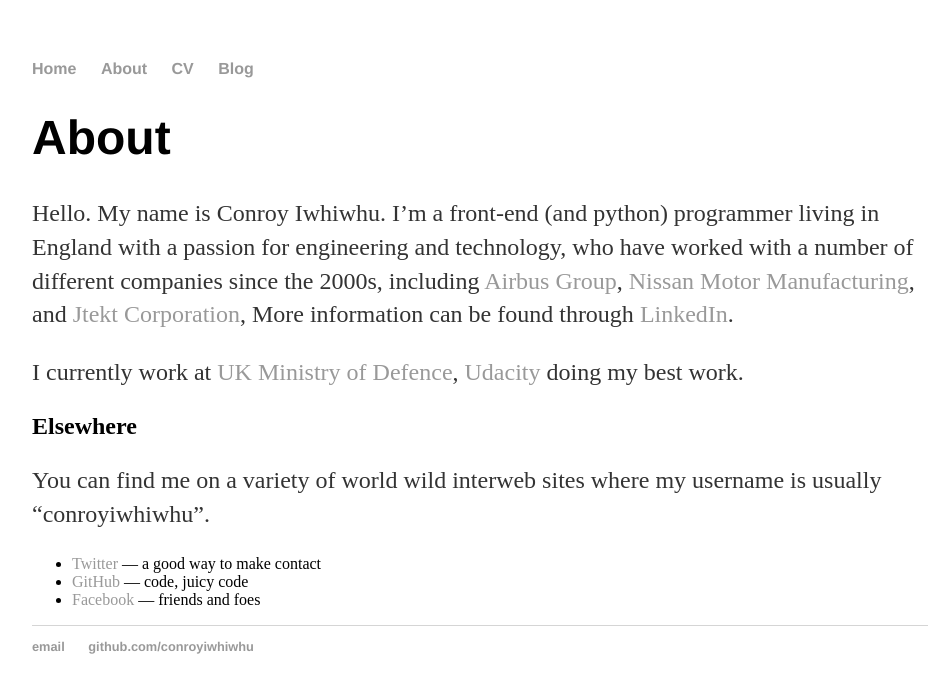
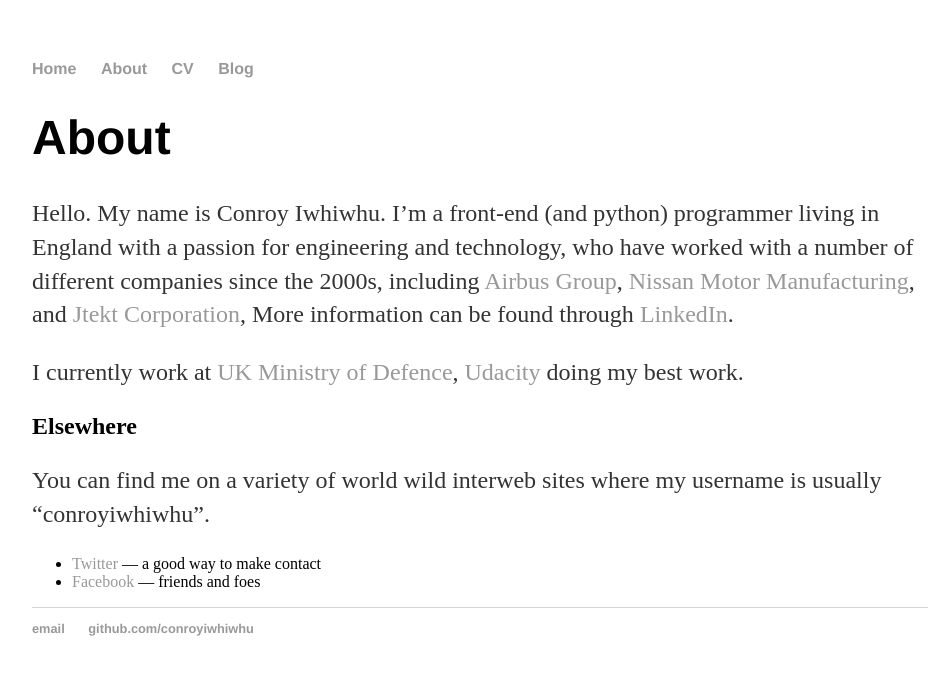
Before and after one commit to conroyiwhiwhu/conroyiwhiwhu.github.io, a Jekyll site: the page built from about/index.html, in a window 1280 px wide. Shown: the top 693 px of the page, without its empty margins (160-1105 px from the left). Built offline with Jekyll 4.4.1, drawn with Linux system fonts in a browser that asks for light colours.

Commit message:
Update index.html

```diff
--- a/about/index.html
+++ b/about/index.html
@@ -23,7 +23,7 @@
 
             <ul class="contacts">
                 <li><a href="http://twitter.com/conroyiwhiwhu">Twitter</a> — a good way to make contact</li>
-                <li><a href="https://github.com/conroyiwhiwhu">GitHub</a> — code, juicy code</li>
+                <!--<li><a href="https://github.com/conroyiwhiwhu">GitHub</a> — code, juicy code</li>-->
                 <li><a href="http://www.facebook.com/conroyiwhiwhu">Facebook</a> — friends and foes</li>
                 </ul>
         </div>
```
